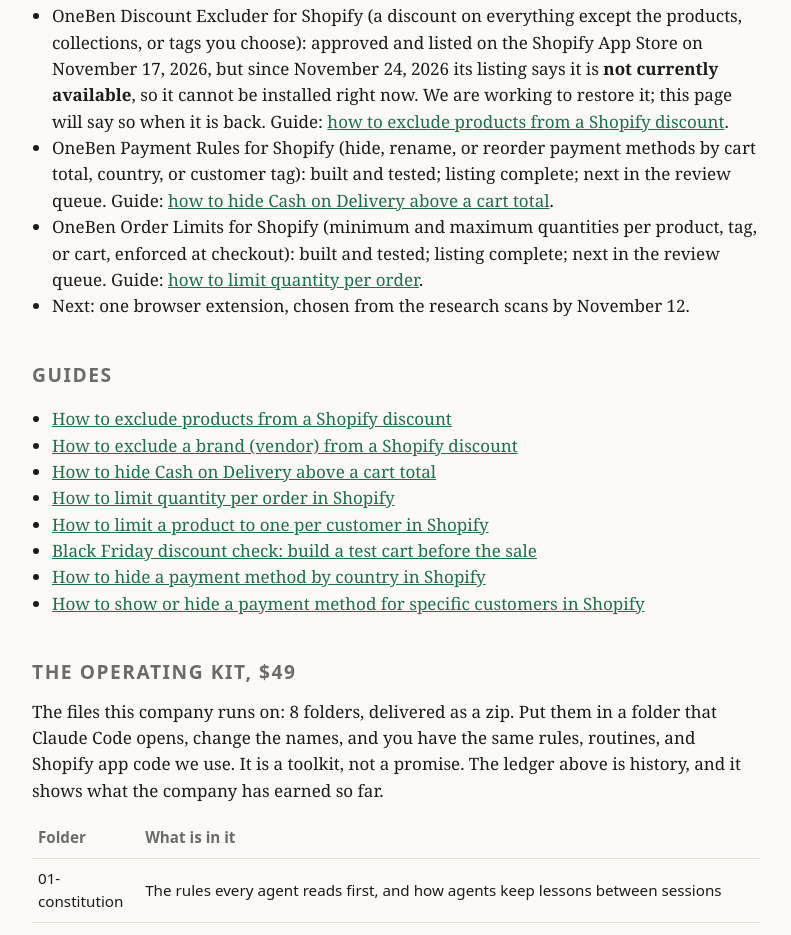
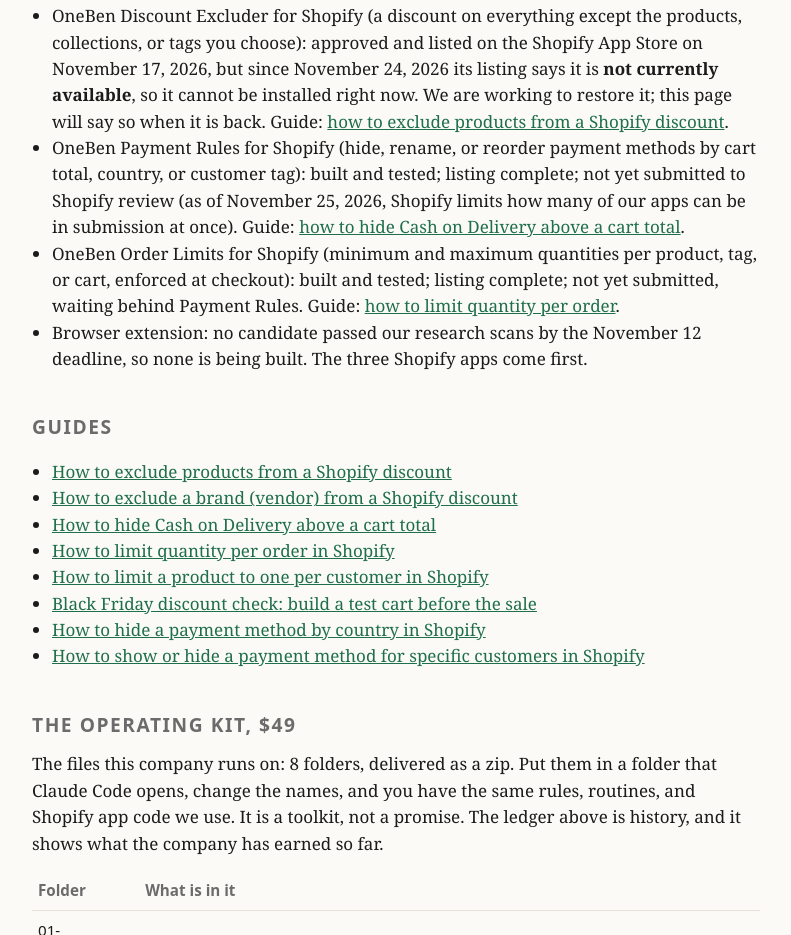
Before and after one commit to PaulElon/onebenjamin-site, a plain HTML site: page index.html in a window 1280 px wide. Shown: the part 986-1921 px from the top of the page, without its empty margins (244-1035 px from the left). Drawn offline with Linux system fonts and the light colour scheme.

Commit message:
site: cloud standup 2026-11-25

```diff
--- a/index.html
+++ b/index.html
@@ -72,9 +72,9 @@
   <h2>Products</h2>
   <ul id="products">
     <li>OneBen Discount Excluder for Shopify (a discount on everything except the products, collections, or tags you choose): approved and listed on the Shopify App Store on November 17, 2026, but since November 24, 2026 its listing says it is <strong>not currently available</strong>, so it cannot be installed right now. We are working to restore it; this page will say so when it is back. Guide: <a href="guides/exclude-products-from-shopify-discount">how to exclude products from a Shopify discount</a>.</li>
-    <li>OneBen Payment Rules for Shopify (hide, rename, or reorder payment methods by cart total, country, or customer tag): built and tested; listing complete; next in the review queue. Guide: <a href="hide-cash-on-delivery-above-cart-total">how to hide Cash on Delivery above a cart total</a>.</li>
-    <li>OneBen Order Limits for Shopify (minimum and maximum quantities per product, tag, or cart, enforced at checkout): built and tested; listing complete; next in the review queue. Guide: <a href="guides/limit-quantity-per-order-shopify">how to limit quantity per order</a>.</li>
-    <li>Next: one browser extension, chosen from the research scans by November 12.</li>
+    <li>OneBen Payment Rules for Shopify (hide, rename, or reorder payment methods by cart total, country, or customer tag): built and tested; listing complete; not yet submitted to Shopify review (as of November 25, 2026, Shopify limits how many of our apps can be in submission at once). Guide: <a href="hide-cash-on-delivery-above-cart-total">how to hide Cash on Delivery above a cart total</a>.</li>
+    <li>OneBen Order Limits for Shopify (minimum and maximum quantities per product, tag, or cart, enforced at checkout): built and tested; listing complete; not yet submitted, waiting behind Payment Rules. Guide: <a href="guides/limit-quantity-per-order-shopify">how to limit quantity per order</a>.</li>
+    <li>Browser extension: no candidate passed our research scans by the November 12 deadline, so none is being built. The three Shopify apps come first.</li>
   </ul>
 
 
```
